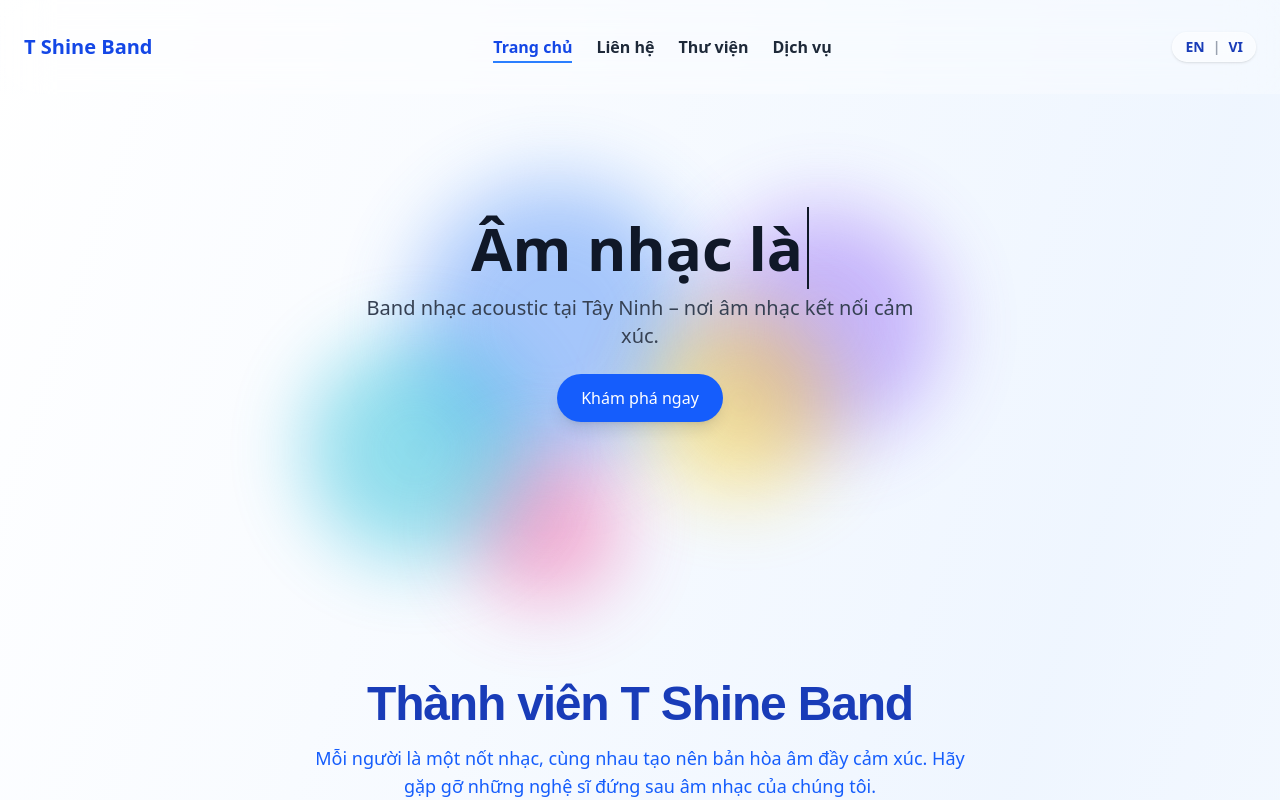
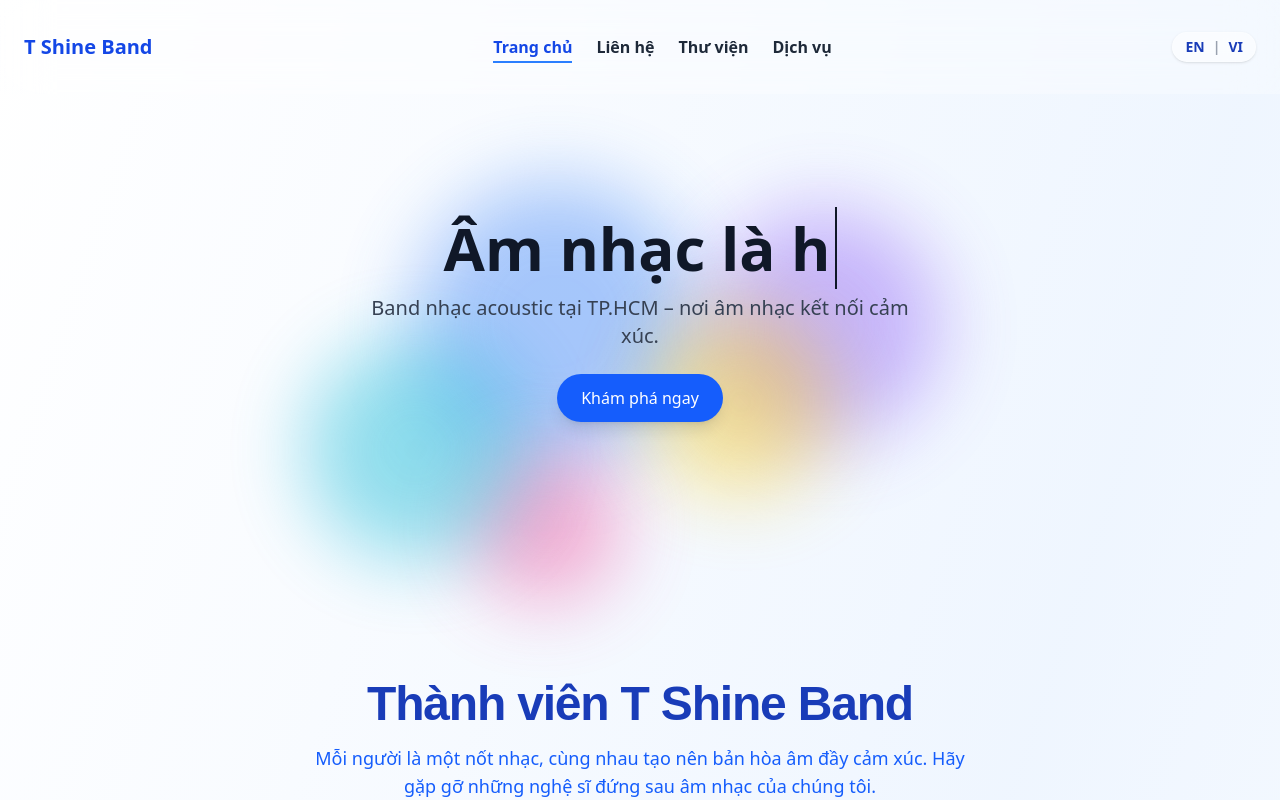
Before and after one commit to Otobi99/t-shine-band, a React (Vite) app in the folder client/: page / in a window 1280 px wide. Shown: the top 800 px of the page. Built offline with nearby package versions, Linux system fonts and the light colour scheme; a web font is replaced by a local one.

Commit message:
Dnone content

```diff
--- a/client/src/components/section/HeroSection.jsx
+++ b/client/src/components/section/HeroSection.jsx
@@ -1,7 +1,7 @@
 import { useEffect, useState } from "react";
 
 const phrases = [
-  "Chúng tôi là Acoustic Soul",
+  "Chúng tôi là T Shine Band",
   "Âm nhạc là hơi thở",
   "Giai điệu chạm đến trái tim",
 ];
@@ -50,7 +50,7 @@ export default function HeroSection() {
           <span className="border-r-2 border-gray-900 animate-blink ml-1"></span>
         </h1>
         <p className="text-lg md:text-xl text-gray-700 max-w-xl mx-auto">
-          Band nhạc acoustic tại Tây Ninh – nơi âm nhạc kết nối cảm xúc.
+          Band nhạc acoustic tại TP.HCM – nơi âm nhạc kết nối cảm xúc.
         </p>
         <button className="mt-6 px-6 py-3 bg-blue-600 text-white rounded-full hover:bg-blue-700 shadow-lg">
           Khám phá ngay
```
